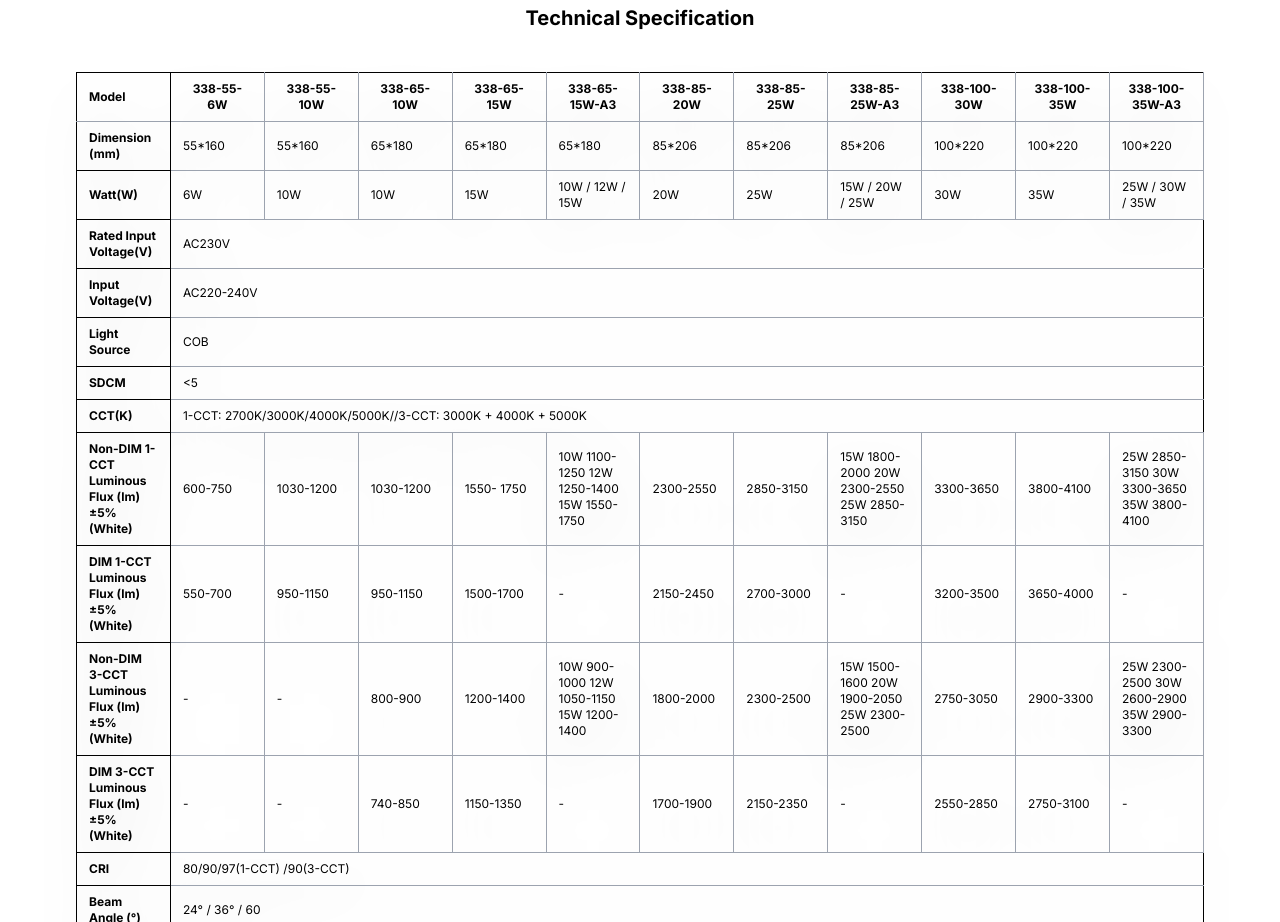
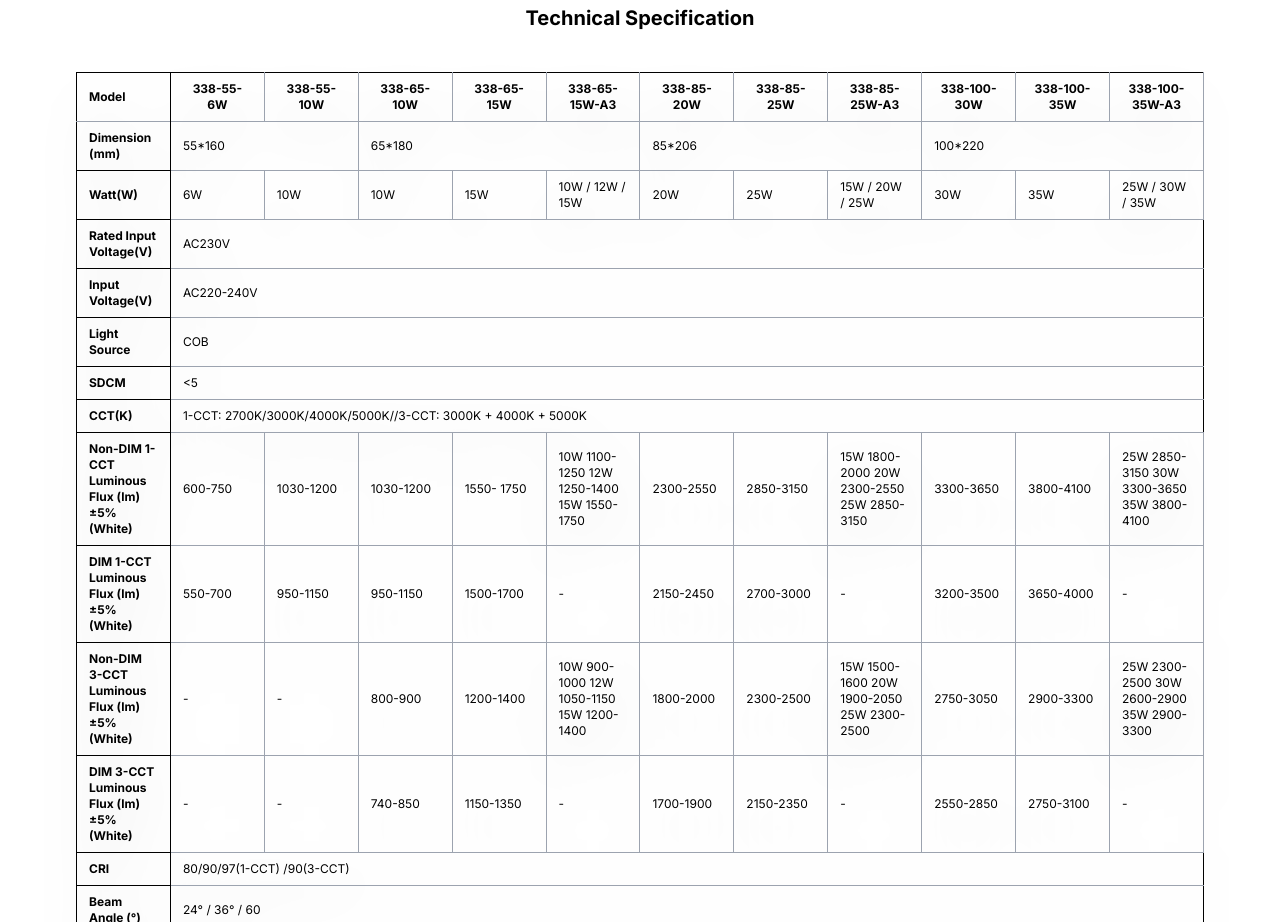
Before and after one commit to muthamizhyadav/auras-front, a React (Vite) app: page /home/products/indoorlights/338-series in a window 1280 px wide. Shown: the part 1000-1922 px from the top of the page. Built offline with nearby package versions, Linux system fonts and the light colour scheme.

Commit message:
datatable in indoor

```diff
--- a/src/components/IndoorLights/Indoor338Series.jsx
+++ b/src/components/IndoorLights/Indoor338Series.jsx
@@ -82,16 +82,16 @@ export const Indoor338Series = () => {
     {
       name: "Dimension (mm)",
       spec1: "55*160",
-      spec2: "55*160",
+      spec2: "",
       spec3: "65*180",
-      spec4: "65*180",
-      spec5: "65*180",
+      spec4: "",
+      spec5: "",
       spec6: "85*206",
-      spec7: "85*206",
-      spec8: "85*206",
+      spec7: "",
+      spec8: "",
       spec9: "100*220",
-      spec10: "100*220",
-      spec11: "100*220",
+      spec10: "",
+      spec11: "",
     },
     {
       name: "Watt(W)",
@@ -672,9 +672,8 @@ export const Indoor338Series = () => {
                     </td>
                     <td
                       className={` border-b border-gray-400 text-xs px-3 py-2   ${
-                        item.name === "Dimension (mm)"
-                          ? "border-r"
-                          : item.name === "Watt(W)"
+
+                           item.name === "Watt(W)"
                           ? "border-r"
                           : item.name ===
                             "Non-DIM  1-CCT Luminous Flux (lm) ±5%(White)"
@@ -719,7 +718,7 @@ export const Indoor338Series = () => {
                     <td
                       className={` border-b border-gray-400 text-xs px-3 py-2   ${
                         item.name === "Dimension (mm)"
-                          ? "border-r"
+                          ? ""
                           : item.name === "Watt(W)"
                           ? "border-r"
                           : item.name ===
@@ -741,9 +740,7 @@ export const Indoor338Series = () => {
                     </td>
                     <td
                       className={` border-b border-gray-400 text-xs px-3 py-2   ${
-                        item.name === "Dimension (mm)"
-                          ? "border-r"
-                          : item.name === "Watt(W)"
+                         item.name === "Watt(W)"
                           ? "border-r"
                           : item.name ===
                             "Non-DIM  1-CCT Luminous Flux (lm) ±5%(White)"
@@ -788,7 +785,7 @@ export const Indoor338Series = () => {
                     <td
                       className={` border-b border-gray-400 text-xs px-3 py-2   ${
                         item.name === "Dimension (mm)"
-                          ? "border-r"
+                          ? ""
                           : item.name === "Watt(W)"
                           ? "border-r"
                           : item.name ===
@@ -811,7 +808,7 @@ export const Indoor338Series = () => {
                     <td
                       className={` border-b border-gray-400 text-xs px-3 py-2   ${
                         item.name === "Dimension (mm)"
-                          ? "border-r"
+                          ? ""
                           : item.name === "Watt(W)"
                           ? "border-r"
                           : item.name ===
@@ -857,7 +854,7 @@ export const Indoor338Series = () => {
                     <td
                       className={` border-b border-gray-400 text-xs px-3 py-2   ${
                         item.name === "Dimension (mm)"
-                          ? "border-r"
+                          ? ""
                           : item.name === "Watt(W)"
                           ? "border-r"
                           : item.name ===
@@ -880,7 +877,7 @@ export const Indoor338Series = () => {
                     <td
                       className={` border-b border-gray-400 text-xs px-3 py-2   ${
                         item.name === "Dimension (mm)"
-                          ? "border-r"
+                          ? ""
                           : item.name === "Watt(W)"
                           ? "border-r"
                           : item.name ===
```
